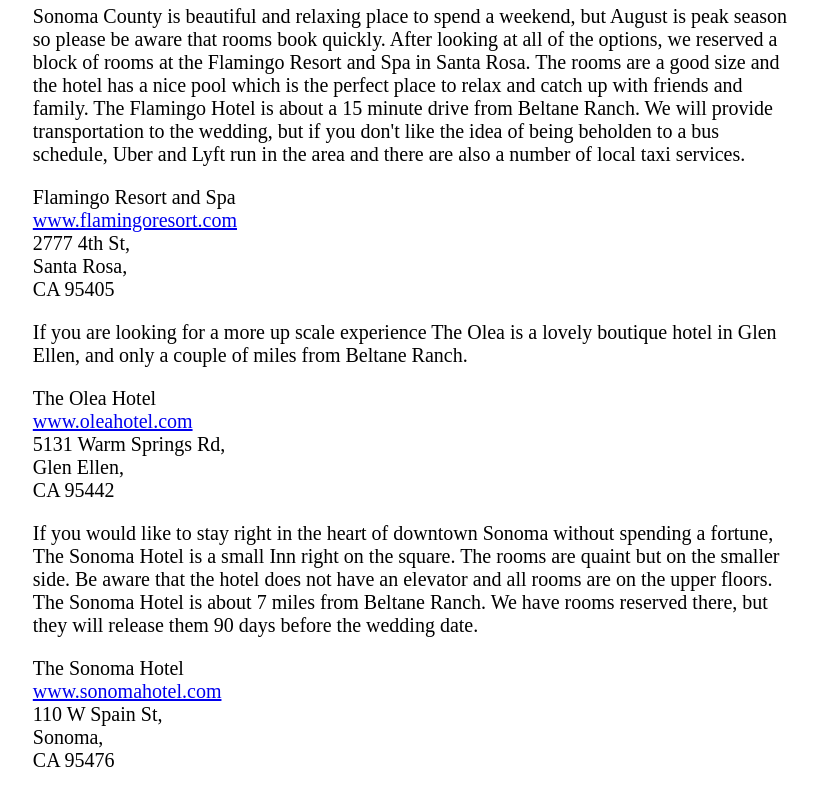
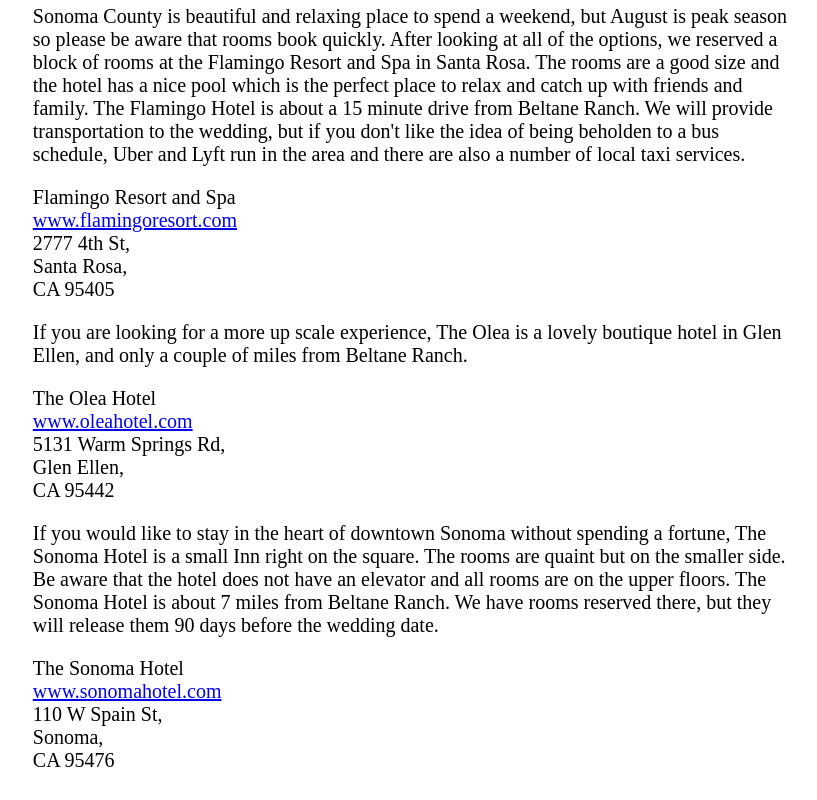
Before and after one commit to brotherlogic/wedding, a plain HTML site: page accomodation.html in a window 1280 px wide. Shown: the part 682-1482 px from the top of the page, without its empty margins (228-1045 px from the left). Drawn offline with Linux system fonts and the light colour scheme; a web font is replaced by a local one.

Commit message:
Done accomodations

```diff
--- a/accomodation.html
+++ b/accomodation.html
@@ -31,7 +31,7 @@
 CA 95405
 </p>
 
-<p>If you are looking for a more up scale experience The Olea is a lovely boutique hotel in Glen Ellen, and only a couple of miles from Beltane Ranch.</p>
+<p>If you are looking for a more up scale experience, The Olea is a lovely boutique hotel in Glen Ellen, and only a couple of miles from Beltane Ranch.</p>
 
 <p>
 The Olea Hotel<br />
@@ -42,7 +42,7 @@
 </p>
 
 <p>
-If you would like to stay right in the heart of downtown Sonoma without spending a fortune, The Sonoma Hotel is a small Inn right on the square. The rooms are quaint but on the smaller side. Be aware that the hotel does not have an elevator and all rooms are on the upper floors. The Sonoma Hotel is about 7 miles from Beltane Ranch. We have rooms reserved there, but they will release them 90 days before the wedding date. </p>
+If you would like to stay in the heart of downtown Sonoma without spending a fortune, The Sonoma Hotel is a small Inn right on the square. The rooms are quaint but on the smaller side. Be aware that the hotel does not have an elevator and all rooms are on the upper floors. The Sonoma Hotel is about 7 miles from Beltane Ranch. We have rooms reserved there, but they will release them 90 days before the wedding date. </p>
 
 <p>
 The Sonoma Hotel<br />
```
